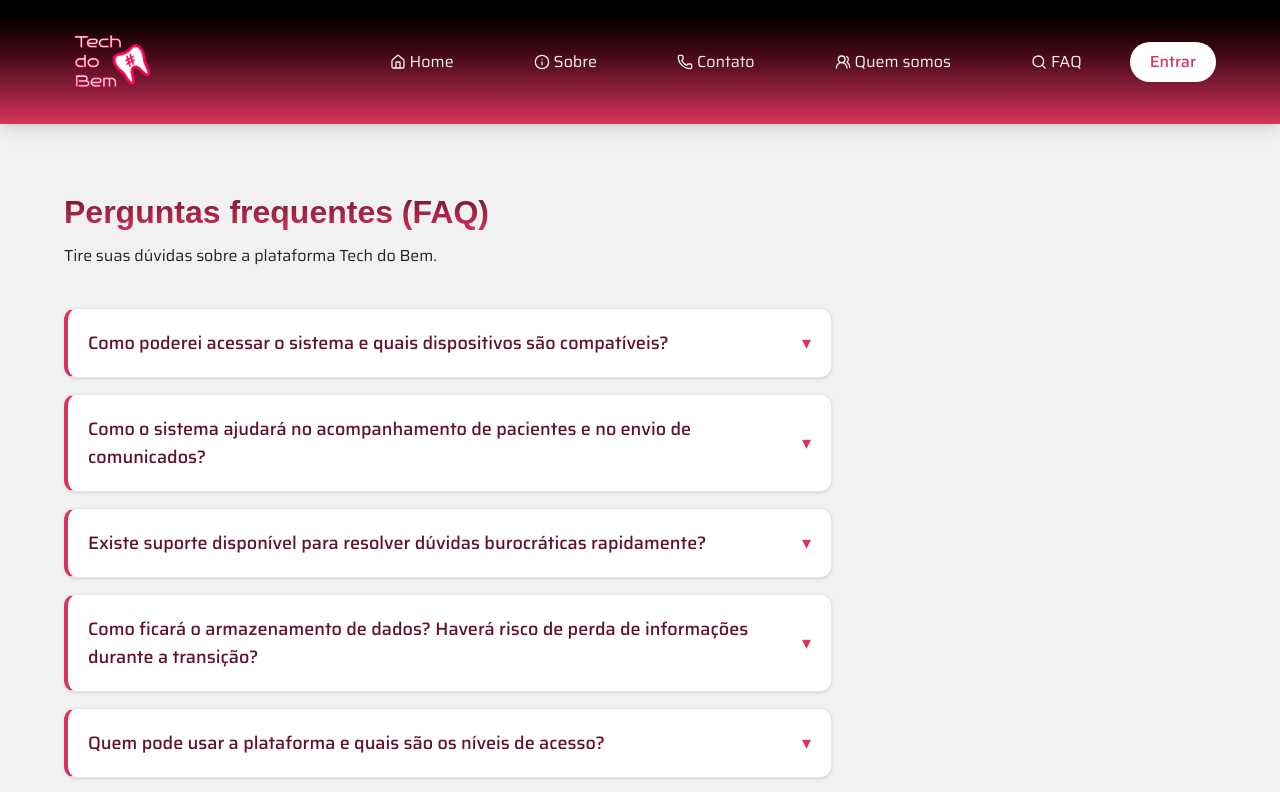
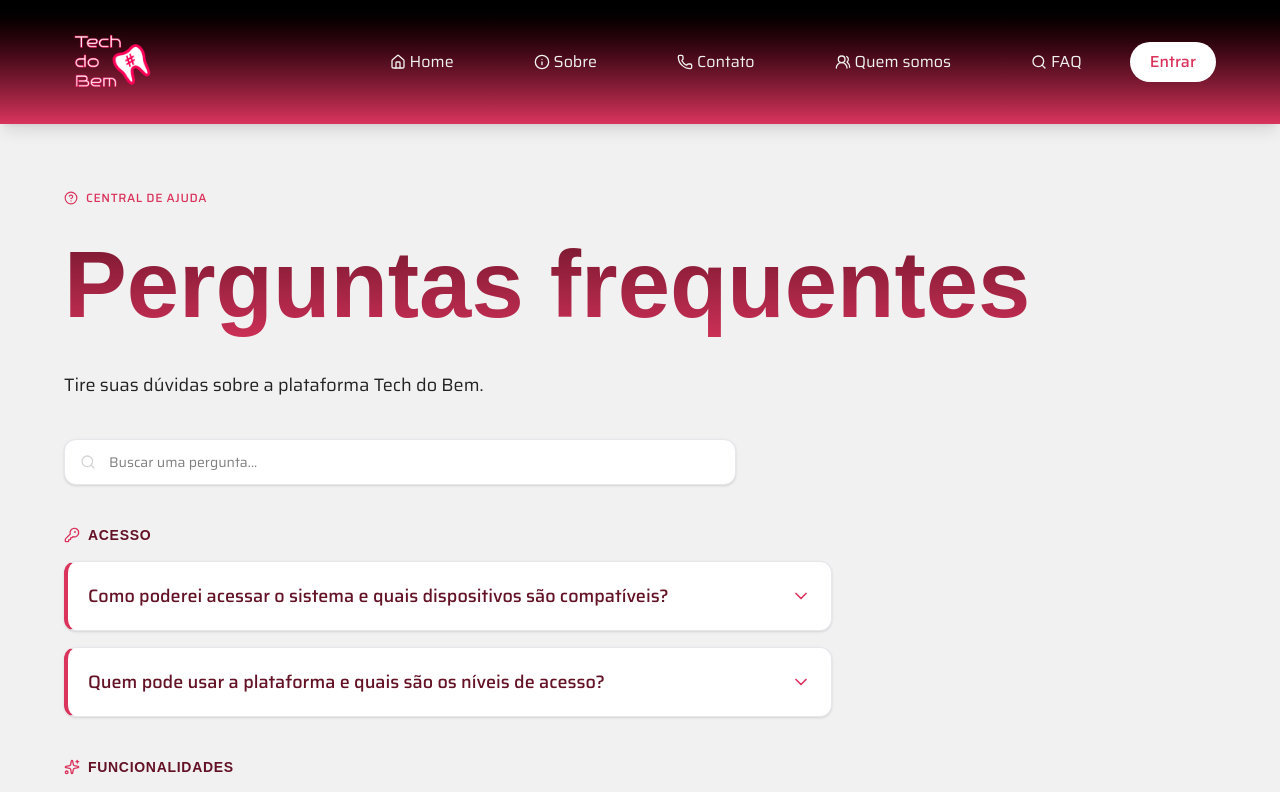
Before and after one commit to Tech-do-Bem-FIAP/Frontend, a React (Vite) app: page /faq in a window 1280 px wide. Shown: the top 792 px of the page. Built offline with nearby package versions, Linux system fonts and the light colour scheme; no server answers; a web font is replaced by a local one.

Commit message:
feat(public): Faq com busca, categorias e accordion polido

```diff
--- a/src/components/Accordion/Accordion.tsx
+++ b/src/components/Accordion/Accordion.tsx
@@ -1,4 +1,5 @@
 import type React from "react";
+import { ChevronDown } from "lucide-react";
 
 interface AccordionProps {
   question: string;
@@ -12,13 +13,11 @@ export const Accordion = ({
   return (
     <details
       name="FAQ"
-      className="w-full p-5 bg-white border border-gray-200 border-l-4 border-l-(--brand-primary) rounded-xl cursor-pointer shadow-sm hover:shadow-md transition-shadow"
+      className="group w-full p-5 bg-white border border-gray-200 border-l-4 border-l-(--brand-primary) rounded-xl cursor-pointer shadow-sm hover:shadow-md transition-shadow"
     >
-      <summary className="text-lg font-medium text-(--brand-secondary) list-none flex justify-between items-center">
+      <summary className="text-lg font-medium text-(--brand-secondary) list-none flex justify-between items-center gap-4">
         <span>{question}</span>
-        <span className="text-(--brand-primary) ml-4 shrink-0 transition-transform duration-200 [[open]_&]:rotate-180">
-          ▾
-        </span>
+        <ChevronDown className="w-5 h-5 text-(--brand-primary) shrink-0 transition-transform duration-200 group-open:rotate-180" />
       </summary>
       <p className="text-(--text-color) pt-4 leading-relaxed">{answer}</p>
     </details>
--- a/src/pages/Faq/Faq.tsx
+++ b/src/pages/Faq/Faq.tsx
@@ -1,45 +1,128 @@
+import { useMemo, useState } from "react";
+import { Search, HelpCircle, KeyRound, ShieldCheck, Sparkles } from "lucide-react";
 import { Accordion } from "../../components/Accordion/Accordion";
 import { Footer } from "../../components/Footer/Footer";
 import { Header } from "../../components/Header/Header";
 
+type Categoria = "acesso" | "funcionalidades" | "privacidade";
+
+interface FaqItem {
+  categoria: Categoria;
+  question: string;
+  answer: string;
+}
+
+const faqs: FaqItem[] = [
+  {
+    categoria: "acesso",
+    question: "Como poderei acessar o sistema e quais dispositivos são compatíveis?",
+    answer:
+      "O sistema foi desenvolvido para acesso via navegador web, permitindo que você acesse de qualquer dispositivo (computador, tablet ou smartphone) a qualquer momento. Basta ter conexão com internet para visualizar dados de pacientes, andamento de atendimentos, dentistas relacionados e outras informações de forma intuitiva.",
+  },
+  {
+    categoria: "acesso",
+    question: "Quem pode usar a plataforma e quais são os níveis de acesso?",
+    answer:
+      "A plataforma possui três perfis: Administrador (acesso total), Colaborador (gestão de dentistas, pacientes e atendimentos) e Dentista Voluntário (gestão dos próprios pacientes e registro de atendimentos). Cada perfil vê apenas o que é relevante para sua função, mantendo a segurança e privacidade dos dados.",
+  },
+  {
+    categoria: "funcionalidades",
+    question: "Como o sistema ajudará no acompanhamento de pacientes e no envio de comunicados?",
+    answer:
+      "Desenvolvemos uma interface intuitiva que unifica todas as informações do paciente, incluindo histórico, próximas consultas e exames. Você poderá enviar notificações diretamente pelo sistema para dentistas e colaboradores, com informações sobre atendimentos e avisos importantes — tudo centralizado e sem depender de WhatsApp ou planilhas.",
+  },
+  {
+    categoria: "funcionalidades",
+    question: "Existe suporte disponível para resolver dúvidas burocráticas rapidamente?",
+    answer:
+      "Sim! Planejamos implementar um suporte alternativo baseado em Inteligência Artificial para agilizar questões burocráticas e solucionar dúvidas operacionais rapidamente. Casos mais complexos serão encaminhados para nossa equipe, garantindo que todas as demandas recebam a devida atenção sem atrasos.",
+  },
+  {
+    categoria: "privacidade",
+    question: "Como ficará o armazenamento de dados? Haverá risco de perda de informações durante a transição?",
+    answer:
+      "Implementamos uma estrutura de banco de dados com foco máximo em segurança e robustez. Todos os dados de pacientes, dentistas e colaboradores são armazenados de forma centralizada e protegida. A transição é supervisionada e os sistemas legados continuam operando em paralelo durante a migração, garantindo que nenhuma informação se perca.",
+  },
+];
+
+const categoriaInfo: Record<Categoria, { label: string; Icon: typeof KeyRound }> = {
+  acesso: { label: "Acesso", Icon: KeyRound },
+  funcionalidades: { label: "Funcionalidades", Icon: Sparkles },
+  privacidade: { label: "Privacidade e dados", Icon: ShieldCheck },
+};
+
 function Faq() {
+  const [busca, setBusca] = useState("");
+
+  const filtrados = useMemo(() => {
+    const q = busca.trim().toLowerCase();
+    if (!q) return faqs;
+    return faqs.filter(
+      (f) =>
+        f.question.toLowerCase().includes(q) ||
+        f.answer.toLowerCase().includes(q),
+    );
+  }, [busca]);
+
+  const grupos = (["acesso", "funcionalidades", "privacidade"] as Categoria[])
+    .map((cat) => ({
+      cat,
+      items: filtrados.filter((f) => f.categoria === cat),
+    }))
+    .filter((g) => g.items.length > 0);
+
   return (
     <>
       <Header />
 
       <main className="bg-(--brand-tertiary) min-h-screen">
         <section className="container_page py-16">
-          <h1 className="title3 font-bold mb-2">Perguntas frequentes (FAQ)</h1>
-          <p className="text-(--text-color) mb-10">
+          <p className="text-xs font-medium uppercase tracking-wider text-(--brand-primary) mb-2 inline-flex items-center gap-2">
+            <HelpCircle className="w-3.5 h-3.5" />
+            Central de ajuda
+          </p>
+          <h1 className="title font-bold mb-4">Perguntas frequentes</h1>
+          <p className="text-lg text-(--text-color) mb-10 max-w-2xl">
             Tire suas dúvidas sobre a plataforma Tech do Bem.
           </p>
 
-          <div className="flex flex-col gap-4 max-w-3xl">
-            <Accordion
-              question="Como poderei acessar o sistema e quais dispositivos são compatíveis?"
-              answer="O sistema foi desenvolvido para acesso via navegador web, permitindo que você acesse de qualquer dispositivo (computador, tablet ou smartphone) a qualquer momento. Basta ter conexão com internet para visualizar dados de pacientes, andamento de atendimentos, dentistas relacionados e outras informações de forma intuitiva."
-            />
-
-            <Accordion
-              question="Como o sistema ajudará no acompanhamento de pacientes e no envio de comunicados?"
-              answer="Desenvolvemos uma interface intuitiva que unifica todas as informações do paciente, incluindo histórico, próximas consultas e exames. Você poderá enviar notificações diretamente pelo sistema para dentistas e colaboradores, com informações sobre atendimentos e avisos importantes — tudo centralizado e sem depender de WhatsApp ou planilhas."
-            />
-
-            <Accordion
-              question="Existe suporte disponível para resolver dúvidas burocráticas rapidamente?"
-              answer="Sim! Planejamos implementar um suporte alternativo baseado em Inteligência Artificial para agilizar questões burocráticas e solucionar dúvidas operacionais rapidamente. Casos mais complexos serão encaminhados para nossa equipe, garantindo que todas as demandas recebam a devida atenção sem atrasos."
-            />
-
-            <Accordion
-              question="Como ficará o armazenamento de dados? Haverá risco de perda de informações durante a transição?"
-              answer="Implementamos uma estrutura de banco de dados com foco máximo em segurança e robustez. Todos os dados de pacientes, dentistas e colaboradores são armazenados de forma centralizada e protegida. A transição é supervisionada e os sistemas legados continuam operando em paralelo durante a migração, garantindo que nenhuma informação se perca."
-            />
-
-            <Accordion
-              question="Quem pode usar a plataforma e quais são os níveis de acesso?"
-              answer="A plataforma possui três perfis: Administrador (acesso total), Colaborador (gestão de dentistas, pacientes e atendimentos) e Dentista Voluntário (gestão dos próprios pacientes e registro de atendimentos). Cada perfil vê apenas o que é relevante para sua função, mantendo a segurança e privacidade dos dados."
+          <div className="relative max-w-2xl mb-10">
+            <Search className="w-4 h-4 absolute left-4 top-1/2 -translate-y-1/2 text-(--text-secondary-color)" />
+            <input
+              type="text"
+              value={busca}
+              onChange={(e) => setBusca(e.target.value)}
+              placeholder="Buscar uma pergunta..."
+              className="w-full pl-11 pr-4 py-3 bg-white border border-gray-200 rounded-xl text-sm shadow-sm focus:outline-none focus:ring-2 focus:ring-(--brand-primary)"
             />
           </div>
+
+          {grupos.length === 0 && (
+            <p className="text-center text-(--text-secondary-color) py-12">
+              Nenhuma pergunta encontrada para "{busca}".
+            </p>
+          )}
+
+          {grupos.map(({ cat, items }) => {
+            const { label, Icon } = categoriaInfo[cat];
+            return (
+              <div key={cat} className="mb-10 last:mb-0">
+                <h2 className="text-sm font-semibold text-(--brand-secondary) uppercase tracking-wider mb-4 inline-flex items-center gap-2">
+                  <Icon className="w-4 h-4 text-(--brand-primary)" />
+                  {label}
+                </h2>
+                <div className="flex flex-col gap-4 max-w-3xl">
+                  {items.map((f) => (
+                    <Accordion
+                      key={f.question}
+                      question={f.question}
+                      answer={f.answer}
+                    />
+                  ))}
+                </div>
+              </div>
+            );
+          })}
         </section>
       </main>
 
```
